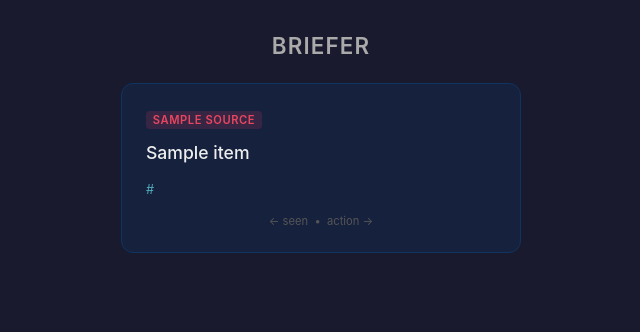
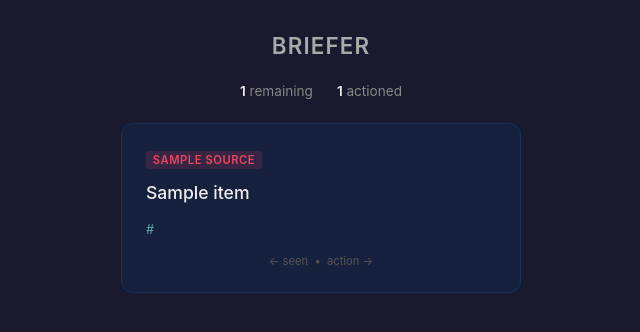
Before and after one commit to sheeshee/briefer, a Django app: template core/templates/core/stack.html in a window 1280 px wide. Shown: the top 332 px of the page, without its empty margins (319-959 px from the left). Run offline with Django 5.2, Linux system fonts and the light colour scheme; the template is opened without the code that fills it: most values are stand-ins (such as "Sample title", 1, 10 or a date in 2020).

Commit message:
Show pending and actioned counts on the card stack
Displays a counter bar above the stack showing how many cards remain
and how many have been actioned. Counts update live in the browser as
cards are swiped, without a page reload.

Co-Authored-By: Claude Sonnet 4.6 <noreply@anthropic.com>

```diff
--- a/core/templates/core/base.html
+++ b/core/templates/core/base.html
@@ -93,6 +93,19 @@
         .card:nth-child(3) { z-index: 1; transform: scale(0.92) translateY(16px); opacity: 0.4; }
         .card:nth-child(n+4) { display: none; }
 
+        .counters {
+            display: flex;
+            gap: 1.5rem;
+            margin-bottom: 1.5rem;
+            font-size: 0.85rem;
+            color: #888;
+        }
+
+        .counter span {
+            font-weight: 600;
+            color: #eee;
+        }
+
         .empty-state {
             text-align: center;
             color: #666;
@@ -127,6 +140,7 @@
 </head>
 <body>
     <h1>BRIEFER</h1>
+    {% block counters %}{% endblock %}
     {% block content %}{% endblock %}
 
     <div class="swipe-indicator left" id="indicator-left">SEEN</div>
--- a/core/templates/core/stack.html
+++ b/core/templates/core/stack.html
@@ -1,4 +1,11 @@
 {% extends "core/base.html" %}
+
+{% block counters %}
+<div class="counters">
+    <div class="counter"><span id="pending-count">{{ pending_count }}</span> remaining</div>
+    <div class="counter"><span id="actioned-count">{{ actioned_count }}</span> actioned</div>
+</div>
+{% endblock %}
 
 {% block content %}
 {% if items %}
@@ -69,6 +76,7 @@
 
             sendAction(itemId, action).then(() => {
                 cardToRemove.remove();
+                updateCounters(action);
                 if (!getTopCard()) {
                     stack.outerHTML = '<div class="empty-state" id="empty-state">You\'re all caught up</div>';
                 }
@@ -80,6 +88,13 @@
         }
 
         currentX = 0;
+    }
+
+    function updateCounters(action) {
+        const pendingEl = document.getElementById("pending-count");
+        const actionedEl = document.getElementById("actioned-count");
+        if (pendingEl) pendingEl.textContent = Math.max(0, parseInt(pendingEl.textContent) - 1);
+        if (actionedEl && action === "actioned") actionedEl.textContent = parseInt(actionedEl.textContent) + 1;
     }
 
     function sendAction(itemId, action) {
--- a/core/views.py
+++ b/core/views.py
@@ -11,7 +11,11 @@ from core.models import Item
 @require_GET
 def stack(request):
     items = Item.objects.filter(state=Item.State.PENDING)
-    return render(request, "core/stack.html", {"items": items})
+    return render(request, "core/stack.html", {
+        "items": items,
+        "pending_count": items.count(),
+        "actioned_count": Item.objects.filter(state=Item.State.ACTIONED).count(),
+    })
 
 
 @require_POST
```
Also changed, not shown: tests/test_views.py (+16 -0 lines).
